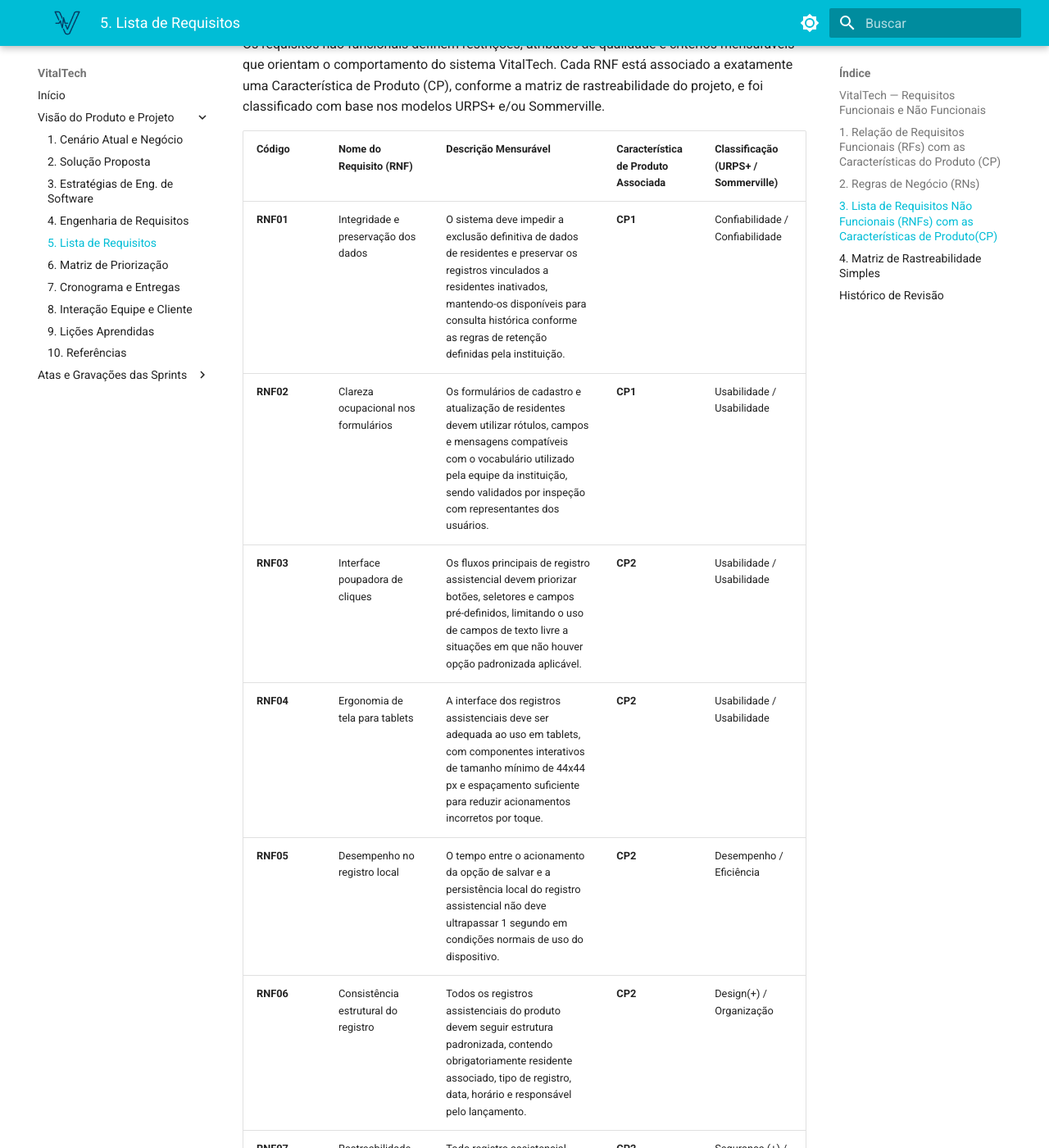
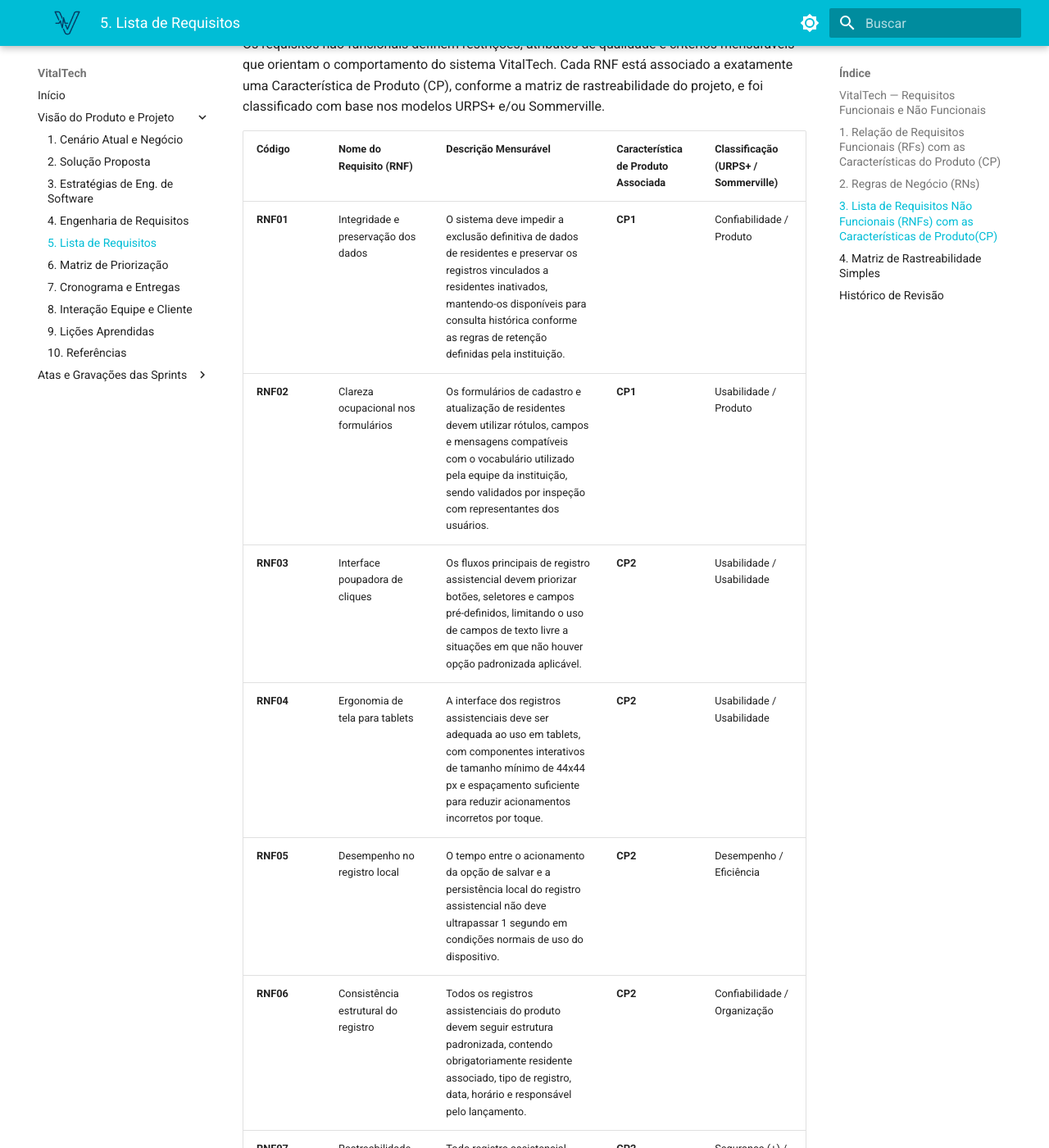
Before and after one commit to mdsreq-fga-unb/REQ-2026.1-T01-VitalTech, an MkDocs documentation site: the page built from docs/visao/requisitos.md, in a window 1280 px wide and 1400 px high, scrolled down 3099 px. Shown: the whole window at 82% size. Built offline with MkDocs 1.6.1 and Material for MkDocs 9.7.7, drawn with Linux system fonts in a browser that asks for light colours.

Commit message:
Revisão final da Unidade 2

```diff
--- a/docs/visao/requisitos.md
+++ b/docs/visao/requisitos.md
@@ -54,12 +54,12 @@ Os requisitos não funcionais definem restrições, atributos de qualidade e cri
 
 | Código | Nome do Requisito (RNF) | Descrição Mensurável | Característica de Produto Associada | Classificação (URPS+ / Sommerville) |
 | :--- | :--- | :--- | :--- | :--- |
-| **RNF01** | Integridade e preservação dos dados | O sistema deve impedir a exclusão definitiva de dados de residentes e preservar os registros vinculados a residentes inativados, mantendo-os disponíveis para consulta histórica conforme as regras de retenção definidas pela instituição. | **CP1** | Confiabilidade / Confiabilidade |
-| **RNF02** | Clareza ocupacional nos formulários | Os formulários de cadastro e atualização de residentes devem utilizar rótulos, campos e mensagens compatíveis com o vocabulário utilizado pela equipe da instituição, sendo validados por inspeção com representantes dos usuários. | **CP1** | Usabilidade / Usabilidade |
+| **RNF01** | Integridade e preservação dos dados | O sistema deve impedir a exclusão definitiva de dados de residentes e preservar os registros vinculados a residentes inativados, mantendo-os disponíveis para consulta histórica conforme as regras de retenção definidas pela instituição. | **CP1** | Confiabilidade / Produto |
+| **RNF02** | Clareza ocupacional nos formulários | Os formulários de cadastro e atualização de residentes devem utilizar rótulos, campos e mensagens compatíveis com o vocabulário utilizado pela equipe da instituição, sendo validados por inspeção com representantes dos usuários. | **CP1** | Usabilidade / Produto|
 | **RNF03** | Interface poupadora de cliques | Os fluxos principais de registro assistencial devem priorizar botões, seletores e campos pré-definidos, limitando o uso de campos de texto livre a situações em que não houver opção padronizada aplicável. | **CP2** | Usabilidade / Usabilidade |
 | **RNF04** | Ergonomia de tela para tablets | A interface dos registros assistenciais deve ser adequada ao uso em tablets, com componentes interativos de tamanho mínimo de 44x44 px e espaçamento suficiente para reduzir acionamentos incorretos por toque. | **CP2** | Usabilidade / Usabilidade |
 | **RNF05** | Desempenho no registro local | O tempo entre o acionamento da opção de salvar e a persistência local do registro assistencial não deve ultrapassar 1 segundo em condições normais de uso do dispositivo. | **CP2** | Desempenho / Eficiência |
-| **RNF06** | Consistência estrutural do registro | Todos os registros assistenciais do produto devem seguir estrutura padronizada, contendo obrigatoriamente residente associado, tipo de registro, data, horário e responsável pelo lançamento. | **CP2** | Design(+) / Organização |
+| **RNF06** | Consistência estrutural do registro | Todos os registros assistenciais do produto devem seguir estrutura padronizada, contendo obrigatoriamente residente associado, tipo de registro, data, horário e responsável pelo lançamento. | **CP2** | Confiabilidade / Organização |
 | **RNF07** | Rastreabilidade dos registros assistenciais | Todo registro assistencial deve armazenar automaticamente autoria, data e horário de criação, sem permitir alteração desses metadados pela interface do usuário. | **CP2** | Segurança (+) / Segurança |
 | **RNF08** | Tolerância à queda de conexão | Em caso de perda de conexão durante o uso, o sistema deve preservar os dados já preenchidos e permitir a continuidade do registro assistencial em modo local, sem exigir reinício do preenchimento. | **CP2** | Confiabilidade / Disponibilidade |
 | **RNF09** | Sincronização inteligente e transparente | O sistema deve sincronizar automaticamente os registros pendentes quando a conexão for restabelecida e indicar ao usuário o estado do registro: salvo localmente, pendente de sincronização ou sincronizado. | **CP2** | Confiabilidade / Confiabilidade |
```
Also changed, not shown: docs/visao/priorizacao.md (+2 -2 lines), docs/visao/user_stories.md (+1 -1 lines).
